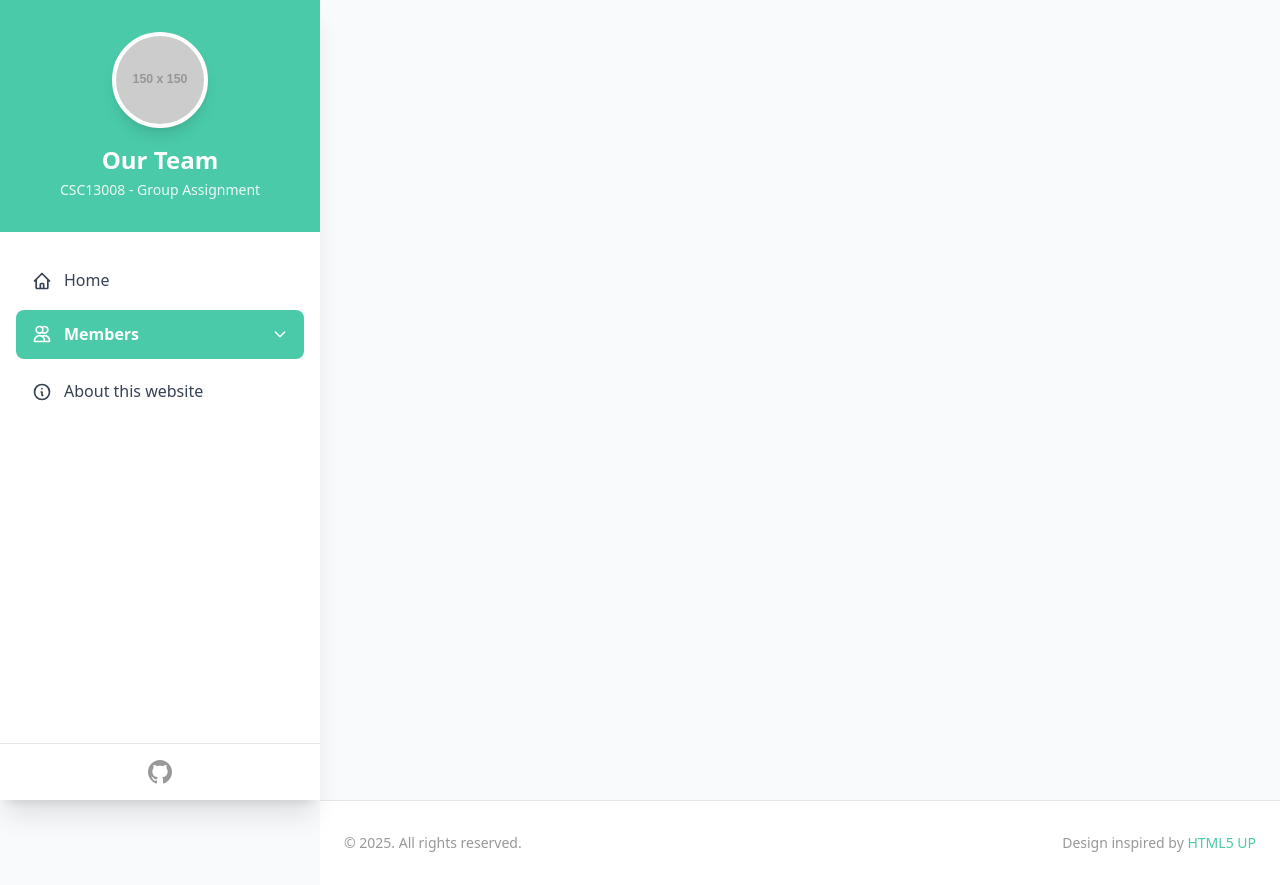
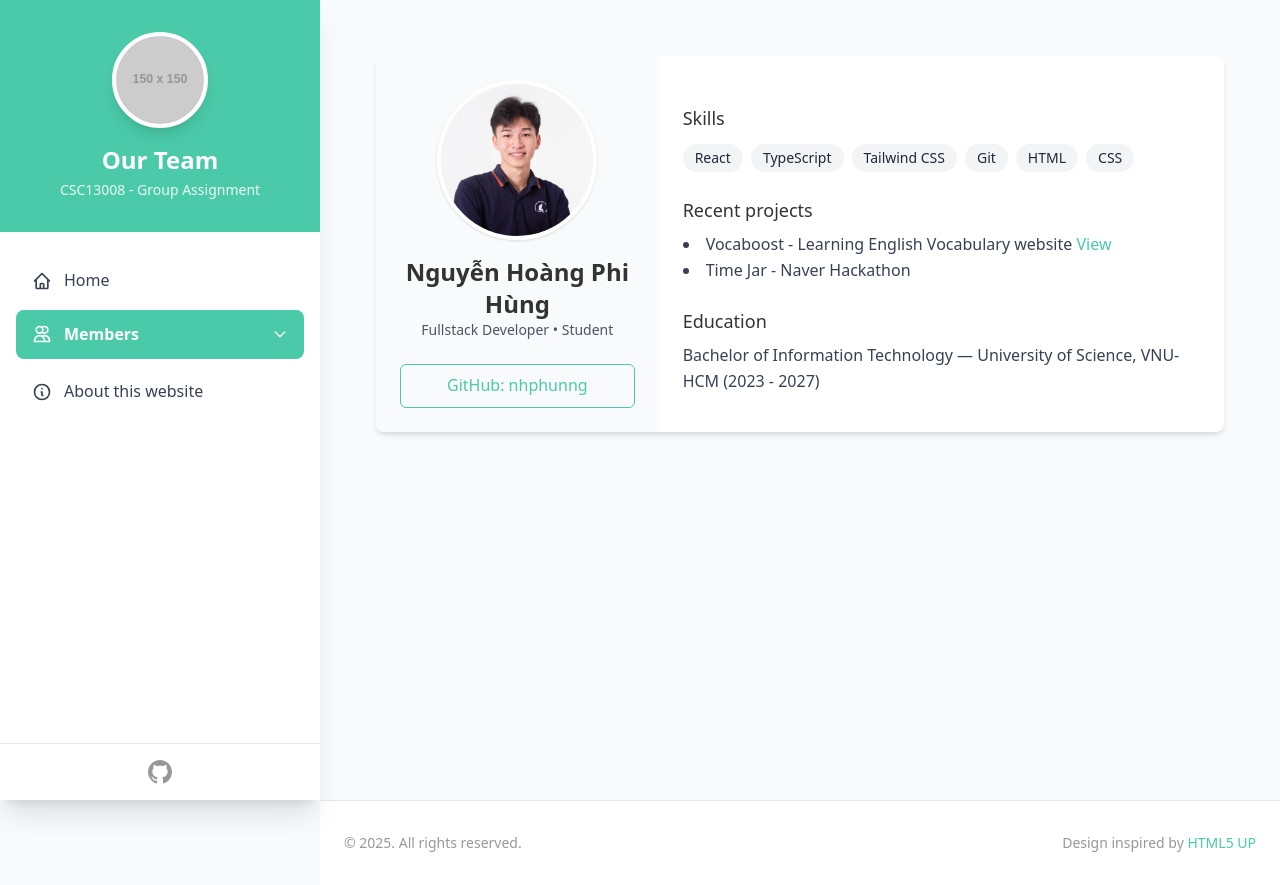
Before and after one commit to xing215/CSC13008-GA01, a React (Vite) app: page /member/4 in a window 1280 px wide. Built offline with nearby package versions, Linux system fonts and the light colour scheme.

Commit message:
feat: add member 4 (#6)

```diff
--- a/src/pages/Member4.tsx
+++ b/src/pages/Member4.tsx
@@ -1,8 +1,65 @@
 const Member4 = () => {
   return (
-    <div className="max-w-5xl mx-auto">
-        {/* TODO: YOUR PROFILE CONTENT */}
+    <div className="max-w-5xl mx-auto p-6">
+      <div className="bg-white dark:bg-gray-900 rounded-lg shadow-md overflow-hidden">
+        <div className="md:flex">
+          {/* Left: avatar & contact */}
+          <div className="md:w-1/3 p-6 flex flex-col items-center text-center bg-gray-50 dark:bg-gray-800">
+            <img
+              src="/nhphung/profilepic.jpg"
+              alt="Nguyễn Hoàng Phi Hùng"
+              className="w-40 h-40 rounded-full object-cover border-4 border-white shadow-sm"
+            />
+            <h2 className="mt-4 text-2xl font-semibold">Nguyễn Hoàng Phi Hùng</h2>
+            <p className="text-sm text-gray-600 dark:text-gray-300">Fullstack Developer • Student</p>
 
+            <div className="mt-4 w-full">
+              <a
+                href="https://github.com/nhphunng"
+                target="_blank"
+                rel="noreferrer"
+                className="mt-2 block w-full text-center px-4 py-2 border rounded-md text-gray-700 dark:text-gray-200 hover:bg-gray-100 dark:hover:bg-gray-700"
+              >
+                GitHub: nhphunng
+              </a>
+            </div>
+
+          </div>
+          <div className="md:w-2/3 p-6">
+
+            <section className="mt-6">
+              <h4 className="text-lg font-medium">Skills</h4>
+              <div className="mt-3 flex flex-wrap gap-2">
+                {["React", "TypeScript", "Tailwind CSS", "Git", "HTML", "CSS"].map((s) => (
+                  <span
+                    key={s}
+                    className="px-3 py-1 bg-gray-100 dark:bg-gray-800 text-gray-800 dark:text-gray-200 rounded-full text-sm"
+                  >
+                    {s}
+                  </span>
+                ))}
+              </div>
+            </section>
+
+            <section className="mt-6">
+              <h4 className="text-lg font-medium">Recent projects</h4>
+              <ul className="mt-2 list-inside list-disc text-gray-700 dark:text-gray-300">
+                <li>
+                  Vocaboost - Learning English Vocabulary website <a href="https://github.com/nhphunng/Intro2SE-23CLC06-Group06.git" className="text-blue-600">View</a>
+                </li>
+                <li>
+                  Time Jar - Naver Hackathon<a href="#" className="text-blue-600"></a>
+                </li>
+              </ul>
+            </section>
+
+            <section className="mt-6">
+              <h4 className="text-lg font-medium">Education</h4>
+              <p className="mt-2 text-gray-700 dark:text-gray-300">Bachelor of Information Technology — University of Science, VNU-HCM (2023 - 2027)</p>
+            </section>
+          </div>
+        </div>
+      </div>
     </div>
   );
 };
```
Also changed, not shown: public/nhphung/profilepic.jpg (added), 1 other file (tests, documents, lock files or other folders).
